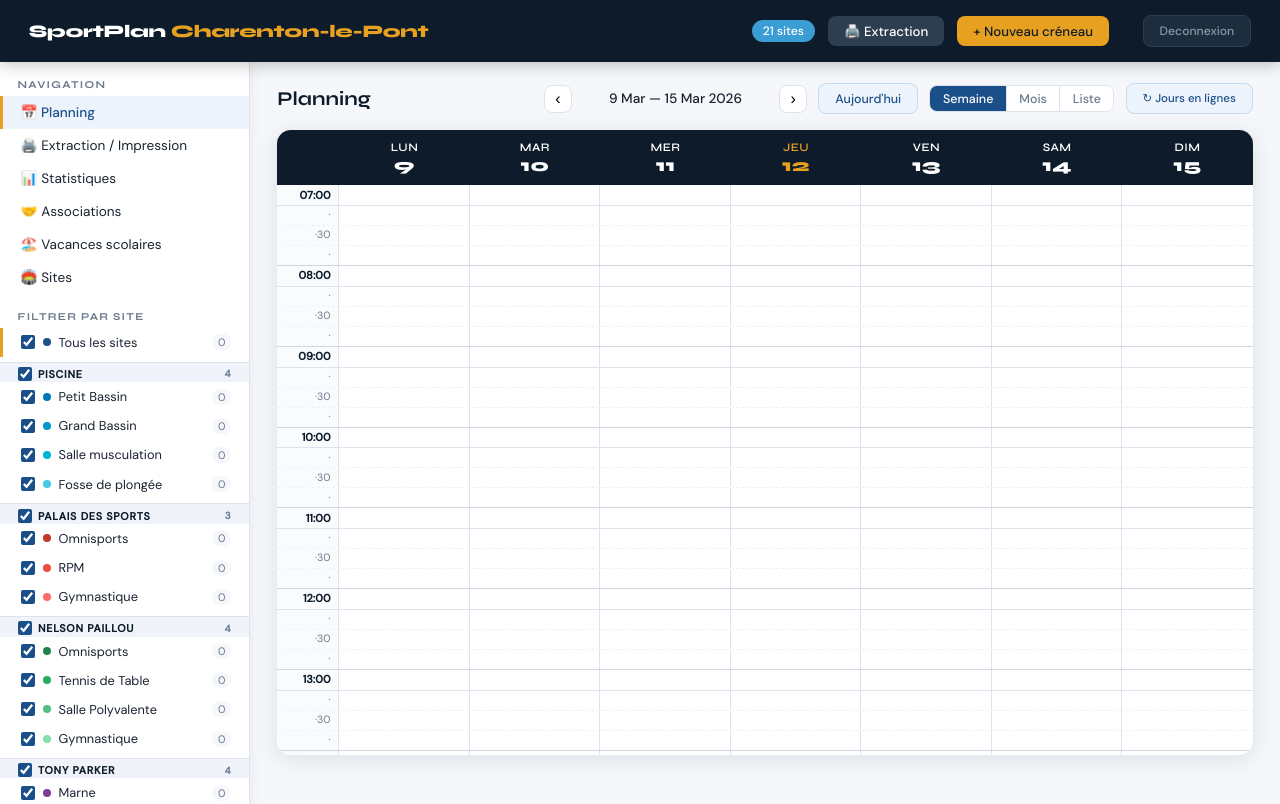
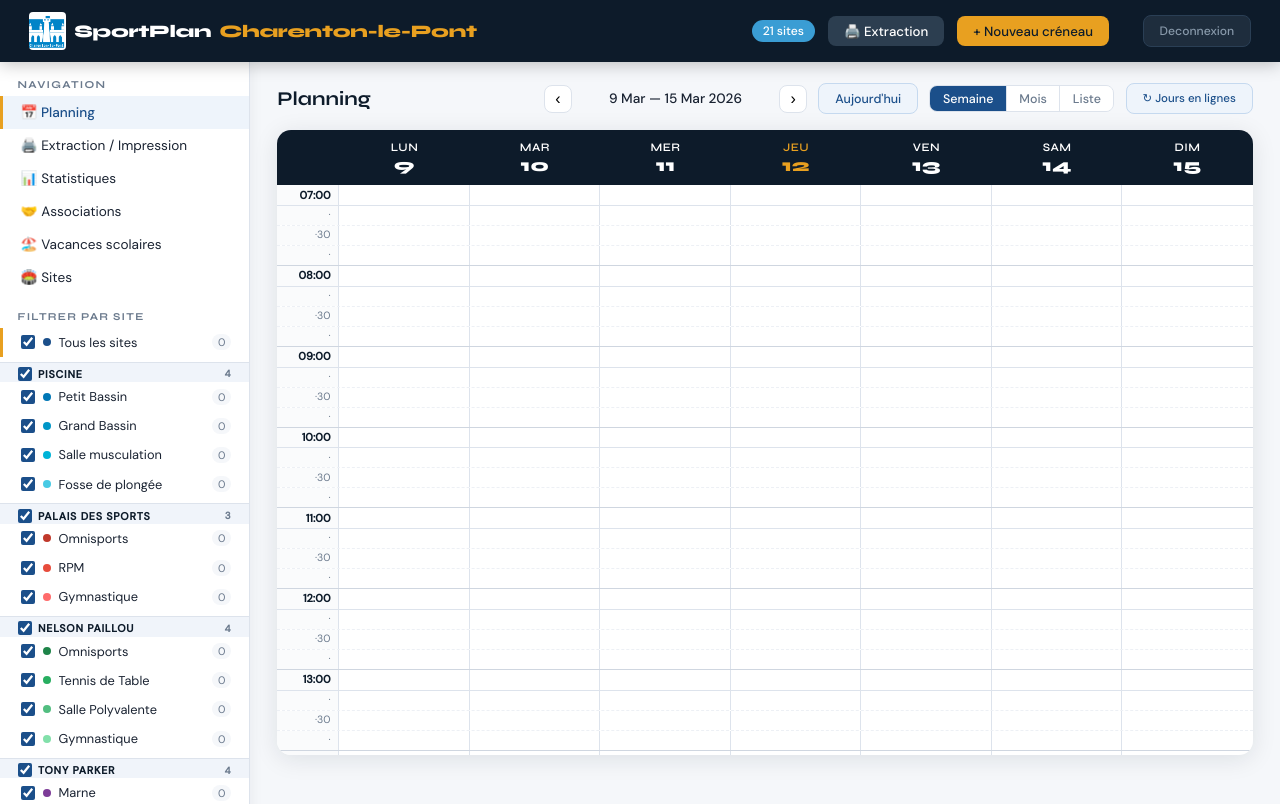
Before and after one commit to cliqueur-fous/sportplan-charenton, a website: page public/index.html in a window 1280 px wide. Shown: the top 804 px of the page. Drawn offline with Linux system fonts and the light colour scheme; no server answers.

Commit message:
Add Charenton-le-Pont city logo to header and login page
Extracted logo from CMJN PDF, added to app header and login card.
Serve /img/ without auth so login page can display the logo.

Co-Authored-By: Claude Opus 4.6 <noreply@anthropic.com>

```diff
--- a/public/css/styles.css
+++ b/public/css/styles.css
@@ -10,8 +10,9 @@ body{font-family:'DM Sans',sans-serif;background:var(--surface);color:var(--text
 
 /* ── HEADER ── */
 header{background:var(--navy);color:white;padding:0 1.8rem;height:62px;display:flex;align-items:center;justify-content:space-between;position:sticky;top:0;z-index:200;box-shadow:0 2px 16px rgba(0,0,0,.25);}
-.logo{font-family:'Syne',sans-serif;font-weight:800;font-size:1.1rem;letter-spacing:-.3px;}
+.logo{font-family:'Syne',sans-serif;font-weight:800;font-size:1.1rem;letter-spacing:-.3px;display:flex;align-items:center;gap:.5rem;}
 .logo span{color:var(--accent);}
+.logo-img{height:38px;border-radius:4px;}
 .header-actions{display:flex;gap:.8rem;align-items:center;}
 .btn{padding:.42rem 1rem;border-radius:8px;border:none;cursor:pointer;font-family:'DM Sans',sans-serif;font-weight:500;font-size:.83rem;transition:all .18s;white-space:nowrap;}
 .btn-primary{background:var(--accent);color:var(--navy);}
--- a/public/index.html
+++ b/public/index.html
@@ -9,7 +9,7 @@
 <body>
 
 <header>
-  <div class="logo">SportPlan <span>Charenton-le-Pont</span></div>
+  <div class="logo"><img src="/img/logo-charenton-final.png" alt="Charenton-le-Pont" class="logo-img"> SportPlan <span>Charenton-le-Pont</span></div>
   <div class="header-actions">
     <span class="badge-infra" id="infraCount">21 sites</span>
     <button class="btn btn-print" onclick="showPage('extraction')">🖨️ Extraction</button>
--- a/server.js
+++ b/server.js
@@ -161,10 +161,11 @@ app.post('/api/data', requireAuth, (req, res) => {
   res.json({ ok: true });
 });
 
-// --- Serve login page (no auth) ---
+// --- Serve login page and public assets (no auth) ---
 app.get('/login.html', (req, res) => {
   res.sendFile(path.join(__dirname, 'public', 'login.html'));
 });
+app.use('/img', express.static(path.join(__dirname, 'public', 'img')));
 
 // --- Serve app (requires auth) ---
 app.get('/', requireAuth, (req, res) => {
```
Also changed, not shown: public/login.html (+1 -0 lines), public/img/logo-charenton-final.png (added).
